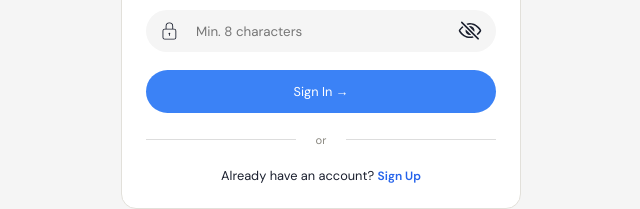
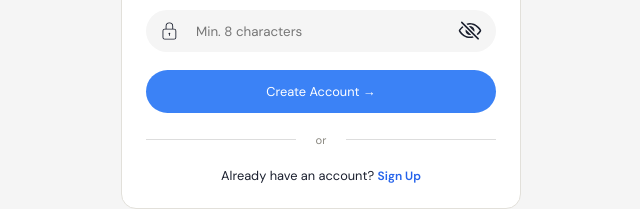
Before and after one commit to MalihaT111/street-light-base, a React (Vite) app in the folder Frontend/: page /register in a window 1280 px wide. Shown: the part 589-798 px from the top of the page, without its empty margins (319-959 px from the left). Built offline with nearby package versions, Linux system fonts and the light colour scheme.

Commit message:
Changed text from sign in to create account

```diff
--- a/Frontend/src/pages/LoginAndRegister/Register.jsx
+++ b/Frontend/src/pages/LoginAndRegister/Register.jsx
@@ -95,7 +95,7 @@
                         </div>
                     </div>
                     <div className={styles["btn-wrapper"]}>
-                        <button type = "submit">Sign In →</button>
+                        <button type = "submit">Create Account →</button>
                     </div>
                     {/* Divider */}
                     <span className = {styles["divider"]}>or</span>
```
